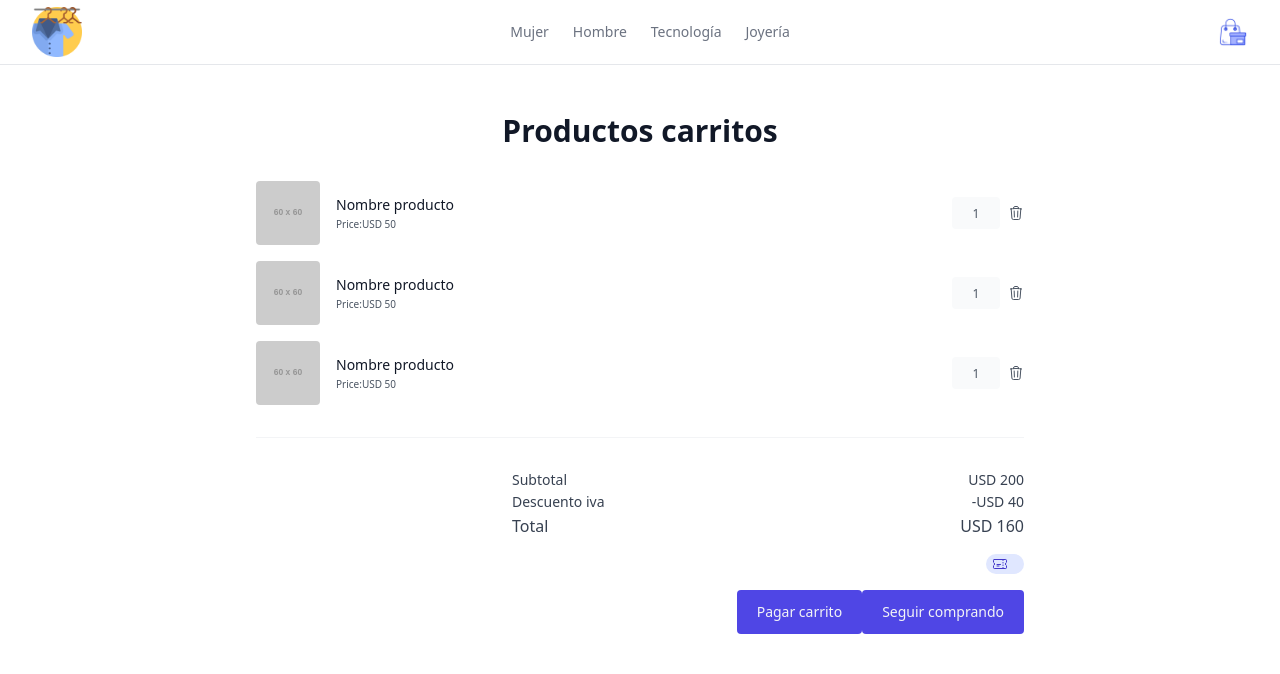
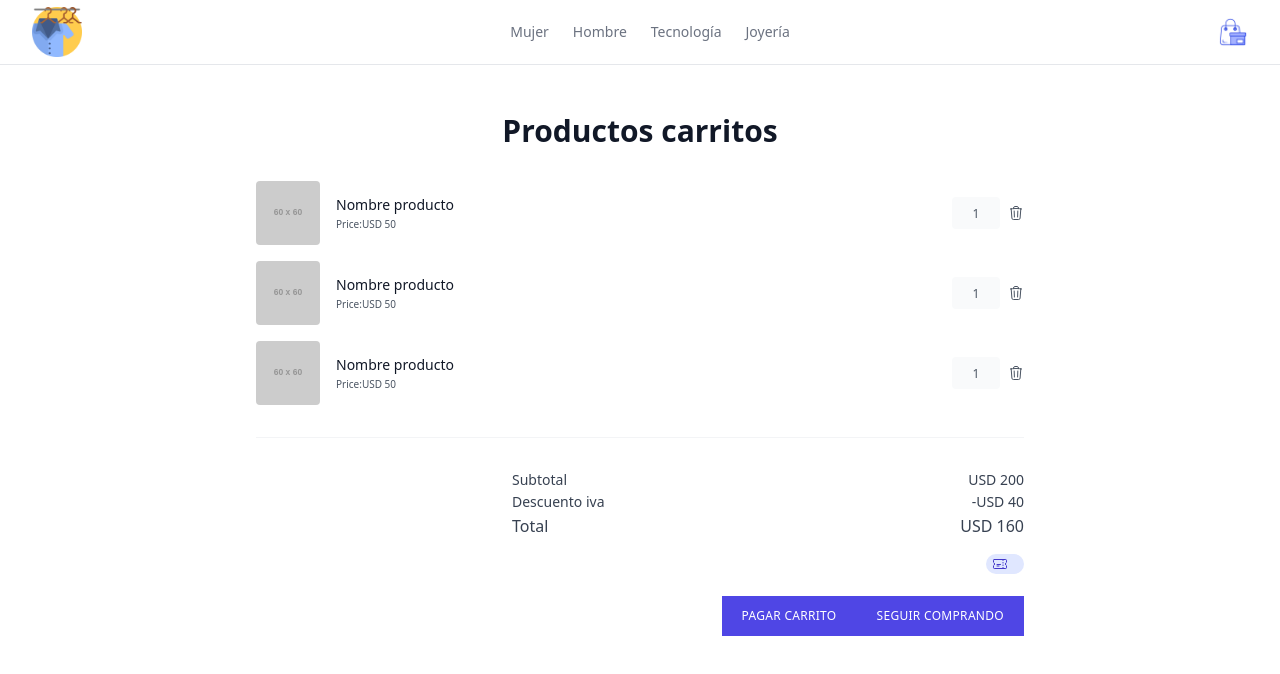
Before and after one commit to Jhoancanchila/outlet-store, a React (Create React App) app: page /cart in a window 1280 px wide. Shown: the top 674 px of the page. Built offline with nearby package versions, Linux system fonts and the light colour scheme.

Commit message:
structure(CartDetail):unified style button

```diff
--- a/src/components/CartDetail.jsx
+++ b/src/components/CartDetail.jsx
@@ -208,13 +208,13 @@ const CartDetail = () => {
 
                 <div className="flex justify-end">
                   <button
-                    className="block rounded bg-indigo-600 px-5 py-3 text-sm text-gray-100 transition hover:bg-gray-600"
+                    className="mt-1.5 inline-block bg-indigo-600 hover:bg-indigo-700 px-5 py-3 text-xs font-medium uppercase tracking-wide text-white"
                   >
                     Pagar carrito
                   </button>
                   <Link
                     to="/"
-                    className="block rounded bg-indigo-600 px-5 py-3 text-sm text-gray-100 transition hover:bg-gray-600"
+                    className="mt-1.5 inline-block bg-indigo-600 hover:bg-indigo-700 px-5 py-3 text-xs font-medium uppercase tracking-wide text-white"
                   >
                     Seguir comprando
                   </Link>
```
